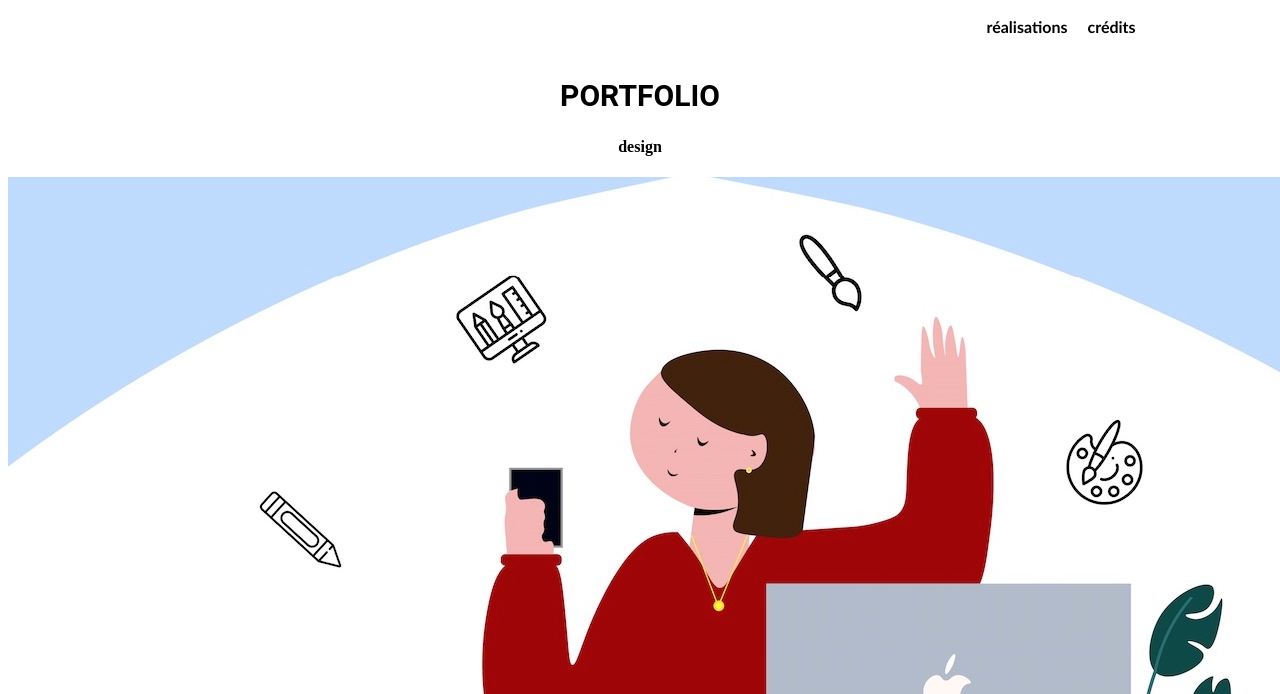
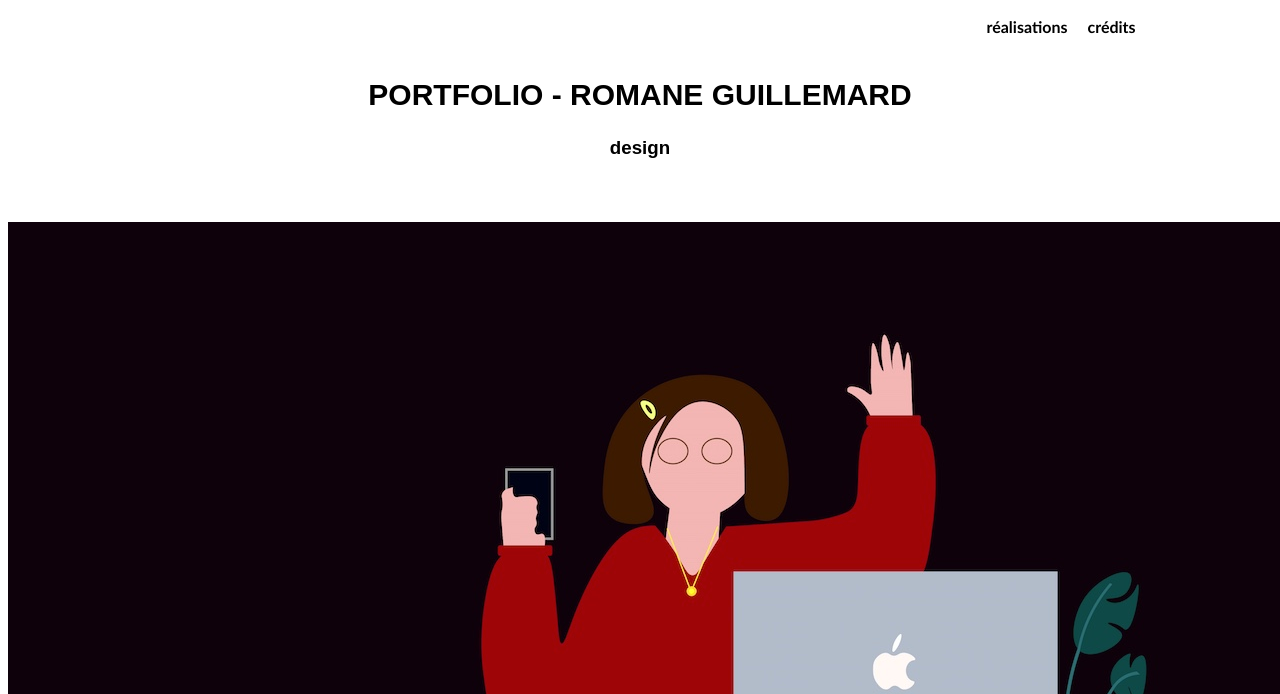
Before and after one commit to Romaneguillemard/nws-personnal-branding, a plain HTML site: page index.html in a window 1280 px wide. Shown: the part 106-800 px from the top of the page. Drawn offline with Linux system fonts and the light colour scheme.

Commit message:
changements

```diff
--- a/index.html
+++ b/index.html
@@ -22,9 +22,9 @@
       </nav>
     </header>
     <section class="intro">
-      <h2>PORTFOLIO</h2>
-      <h4>design</h4>
-      <img src="img/FOND.jpeg" alt="illustration" />
+      <h1>PORTFOLIO - ROMANE GUILLEMARD</h1>
+      <h3>design</h3>
+      <img src="img/fond html.jpeg" alt="illustration" />
       <p>
         Je m’appelle Romane, j’ai 18 ans et je suis en première année à la
         Normandie Web School, en bachelor chef de projet digital. Depuis petite,
@@ -72,5 +72,15 @@
       <img class="lamusique" src="/img/la musique.jpeg" alt="lamusique" />
       <img class="ledesign" src="/img/design.jpeg" alt="design" />
     </div>
+    <div class="descriptionarticles">
+      <img class="l'artd" />
+      <p>
+        J'adore l'art en général. Cette passion est présente depuis toute
+        petite, grâce à ma famille qui m'a bercée très tôt dans ce domaine.
+        Cette passion pour la peinture, le collage, les musées.. me donne
+        beaucoup de créativité. C'est grâce à ces moments de balade en musée et
+        d'atelier de peinture que j'ai acquis mon imagination.
+      </p>
+    </div>
   </body>
 </html>
--- a/style.css
+++ b/style.css
@@ -23,13 +23,13 @@ header {
 
 h3 {
   text-align: center;
-  font-family: "Roboto";
-  font-size: 200%;
+  font-family: "Raleway", sans-serif;
+  margin-bottom: 5%;
 }
 
-h2 {
+h1 {
   text-align: center;
-  font-family: "Roboto";
+  font-family: "Raleway", sans-serif;
   font-size: 30px;
 }
 
```
Also changed, not shown: img/fond html.jpeg (added).
